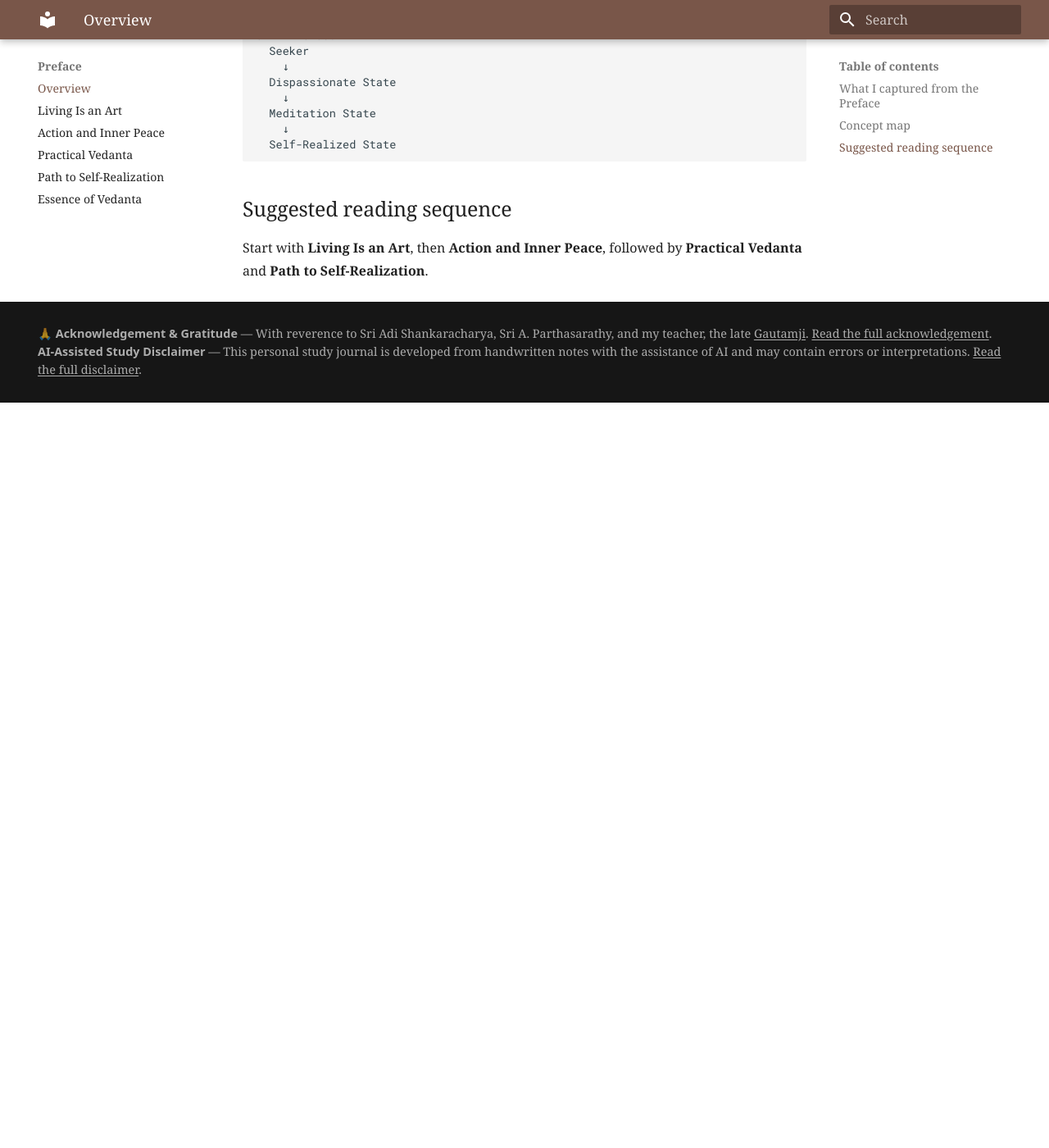
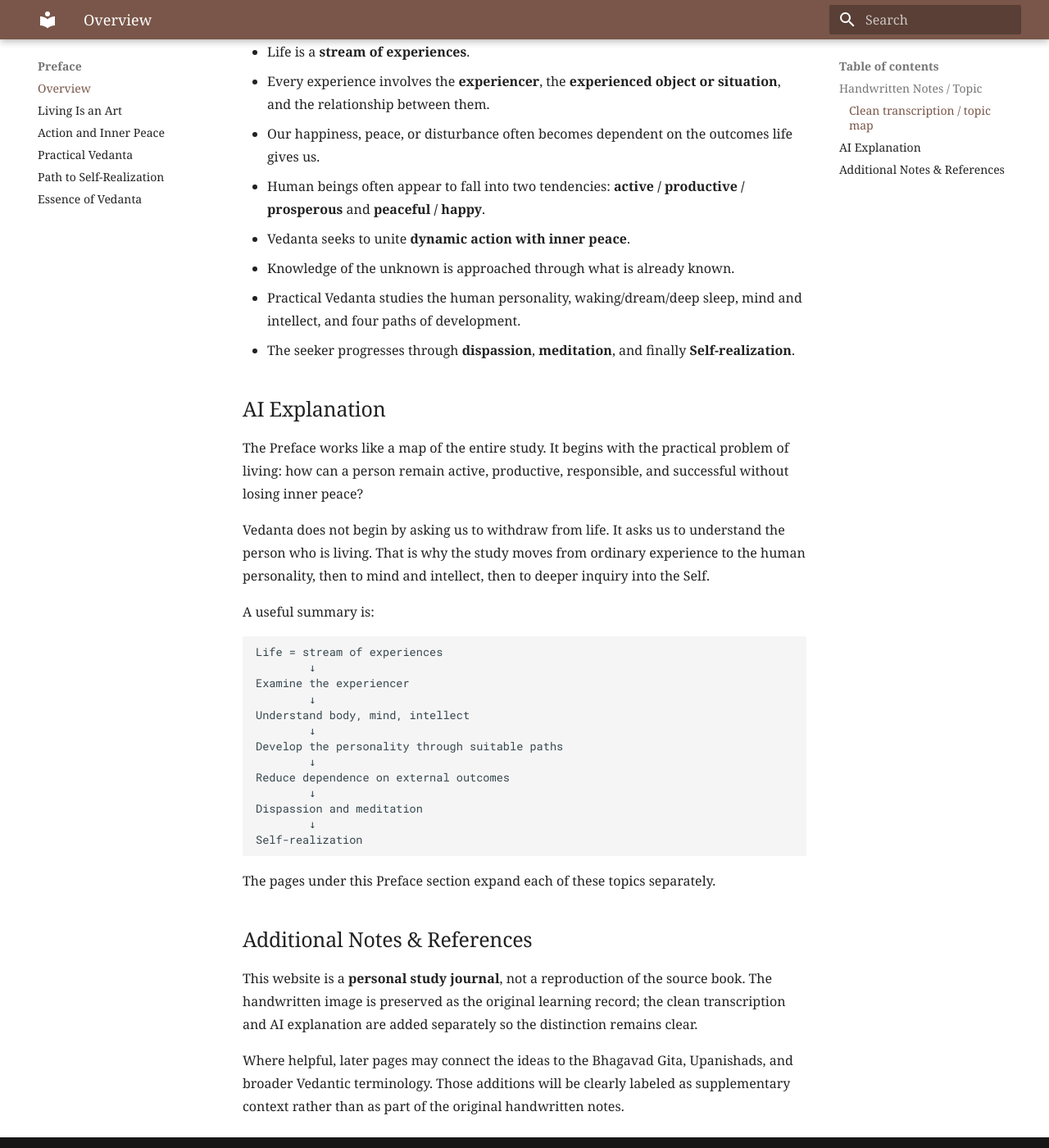
Before and after one commit to pavanturlapati/my-journey-through-vedanta, an MkDocs documentation site: the page built from docs/preface/index.md, in a window 1280 px wide and 1400 px high, scrolled down 1409 px. Shown: the whole window at 82% size. Built offline with MkDocs 1.6.1 and Material for MkDocs 9.7.7, drawn with Linux system fonts in a browser that asks for light colours; before the commit the page ends 1900 px from its top, so only the background shows below that; some of the changed text lies outside the part shown.

Commit message:
Refactor Preface overview into study format

````diff
--- a/docs/preface/index.md
+++ b/docs/preface/index.md
@@ -2,61 +2,53 @@
 
 **Study date:** Sunday, August 23, 2026
 **Source:** *Vedanta Treatise* by A. Parthasarathy
-**Status:** Handwritten notes clarified and expanded
 
-## What I captured from the Preface
+## Handwritten Notes / Topic
 
-The Preface introduces several foundational ideas:
+![Handwritten Preface notes](../assets/handwritten-notes/preface-2026-08-23-page-01.jpg)
+
+### Clean transcription / topic map
+
+The Preface introduces these foundational ideas:
 
 - Living is an **art, skill, and technique**.
 - Life is a **stream of experiences**.
-- Our peace or disturbance often depends on the outcomes life gives us.
-- Vedanta teaches us to reduce that dependence while remaining fully active in life.
-- Human beings often appear divided between those who are active/productive/prosperous and those who are peaceful/happy.
+- Every experience involves the **experiencer**, the **experienced object or situation**, and the relationship between them.
+- Our happiness, peace, or disturbance often becomes dependent on the outcomes life gives us.
+- Human beings often appear to fall into two tendencies: **active / productive / prosperous** and **peaceful / happy**.
 - Vedanta seeks to unite **dynamic action with inner peace**.
 - Knowledge of the unknown is approached through what is already known.
-- Practical Vedanta examines the human personality, the three common states of consciousness, different personality tendencies, and four broad paths of development.
-- The journey of the seeker progresses through **dispassion**, **meditation**, and finally **Self-realization**.
+- Practical Vedanta studies the human personality, waking/dream/deep sleep, mind and intellect, and four paths of development.
+- The seeker progresses through **dispassion**, **meditation**, and finally **Self-realization**.
 
-## Concept map
+## AI Explanation
+
+The Preface works like a map of the entire study. It begins with the practical problem of living: how can a person remain active, productive, responsible, and successful without losing inner peace?
+
+Vedanta does not begin by asking us to withdraw from life. It asks us to understand the person who is living. That is why the study moves from ordinary experience to the human personality, then to mind and intellect, then to deeper inquiry into the Self.
+
+A useful summary is:
 
 ```text
-LIVING
-  ↓
-Art / Skill / Technique
-  ↓
 Life = stream of experiences
-  ↓
-Experience = experiencer + experienced/object + relationship
-  ↓
-Can I combine...
-  ├── Activity / Productivity / Prosperity
-  └── Peace / Happiness
-          ↓
-       Vedanta
-          ↓
-Dynamic action + inner composure
-
-PRACTICAL VEDANTA
-  ├── Human personality
-  ├── Waking / Dream / Deep Sleep
-  ├── Mind–intellect development
-  └── Four paths
-        ├── Bhakti
-        ├── Jnana
-        ├── Karma
-        └── Hatha / Compulsion
-
-SEEKER'S JOURNEY
-  Seeker
-    ↓
-  Dispassionate State
-    ↓
-  Meditation State
-    ↓
-  Self-Realized State
+        ↓
+Examine the experiencer
+        ↓
+Understand body, mind, intellect
+        ↓
+Develop the personality through suitable paths
+        ↓
+Reduce dependence on external outcomes
+        ↓
+Dispassion and meditation
+        ↓
+Self-realization
 ```
 
-## Suggested reading sequence
+The pages under this Preface section expand each of these topics separately.
 
-Start with **Living Is an Art**, then **Action and Inner Peace**, followed by **Practical Vedanta** and **Path to Self-Realization**.
+## Additional Notes & References
+
+This website is a **personal study journal**, not a reproduction of the source book. The handwritten image is preserved as the original learning record; the clean transcription and AI explanation are added separately so the distinction remains clear.
+
+Where helpful, later pages may connect the ideas to the Bhagavad Gita, Upanishads, and broader Vedantic terminology. Those additions will be clearly labeled as supplementary context rather than as part of the original handwritten notes.
````
